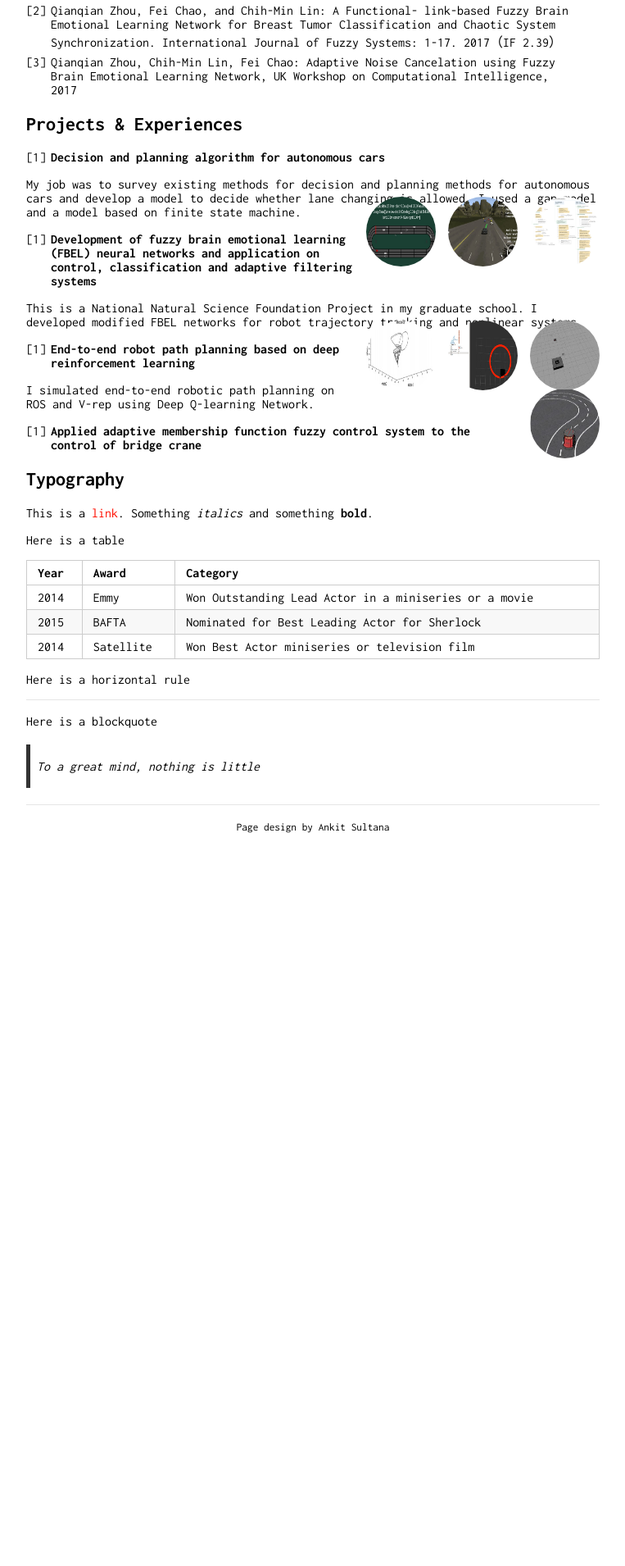
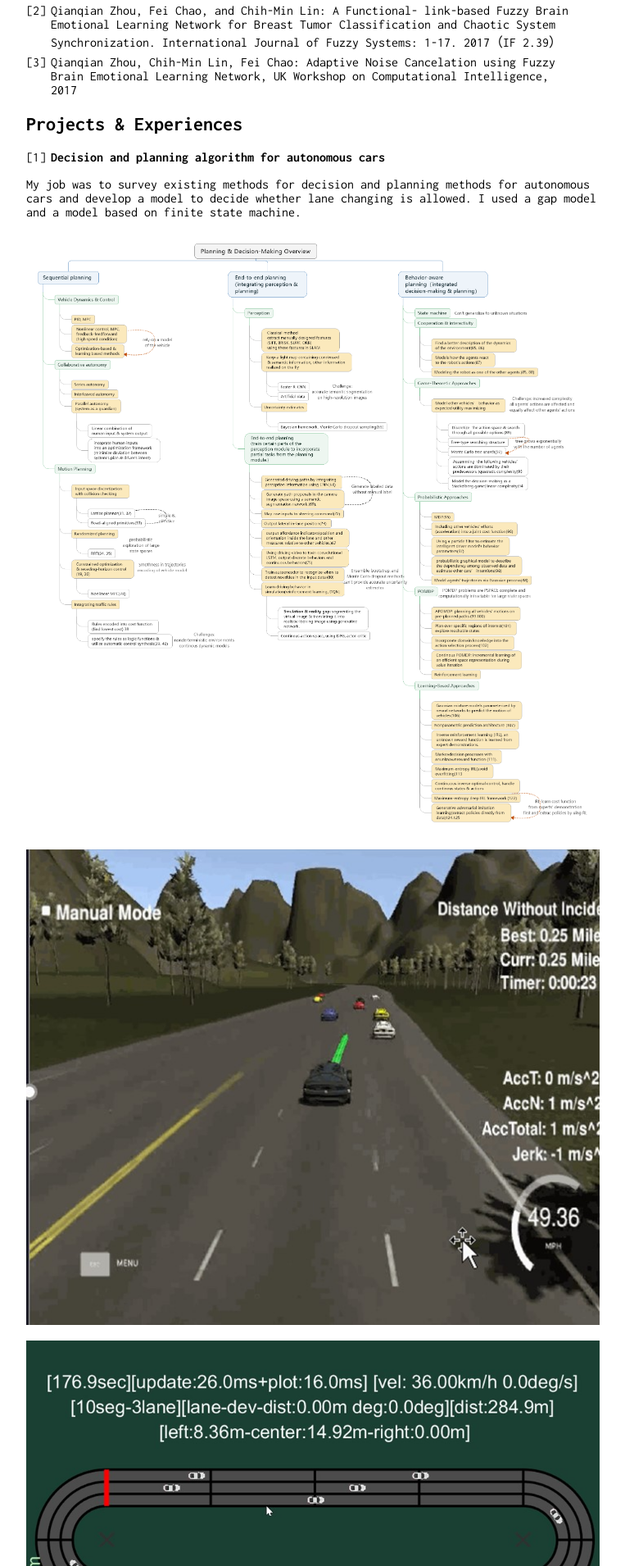
Before and after one commit to Zhouqianqian/Zhouqianqian.github.io, a Jekyll site: the page built from index.md, in a window 1280 px wide. Shown: the part 480-2390 px from the top of the page at 82% size, without its empty margins (258-1021 px from the left). Built offline with Jekyll 4.4.1, drawn with Linux system fonts in a browser that asks for light colours; our own code applies the rules of GitHub Pages for plain Markdown files; before the commit the page ends 1496 px from its top, so only the background shows below that.

Commit message:
fix imag

```diff
--- a/index.md
+++ b/index.md
@@ -23,21 +23,29 @@ I participated in the Robotics Lab in my undergraduate school and did some inter
 1. **Decision and planning algorithm for autonomous cars**
 
 My job was to survey existing methods for decision and planning methods for autonomous cars and develop a model to decide whether lane changing is allowed. I used a gap model and a model based on finite state machine.
-<img class="profile-picture" src="Planning & Decision-Making Overview.png">
-<img class="profile-picture" src="uisee1.jpg">
-<img class="profile-picture" src="uisee2.jpg">
+
+<img src="Planning & Decision-Making Overview.png">
+
+<img src="uisee1.jpg">
+
+<img src="uisee2.jpg">
+
 
 2. **Development of fuzzy brain emotional learning (FBEL) neural networks and application on control, classification and adaptive filtering systems**
 
 This is a National Natural Science Foundation Project in my graduate school. I developed modified FBEL networks for robot trajectory tracking and nonlinear systems.
-<img class="profile-picture" src="xmu1.jpg">
-<img class="profile-picture" src="xmu2.jpg">
-<img class="profile-picture" src="xmu3.jpg">
+
+<img  src="xmu1.jpg">
+
+<img  src="xmu2.jpg">
+
+<img  src="xmu3.jpg">
 
 3. **End-to-end robot path planning based on deep reinforcement learning**
 
 I simulated end-to-end robotic path planning on ROS and V-rep using Deep Q-learning Network.
-<img class="profile-picture" src="dqn.jpg">
+
+<img src="dqn.jpg">
 
 4. **Applied adaptive membership function fuzzy control system to the control of bridge crane**
 
```
